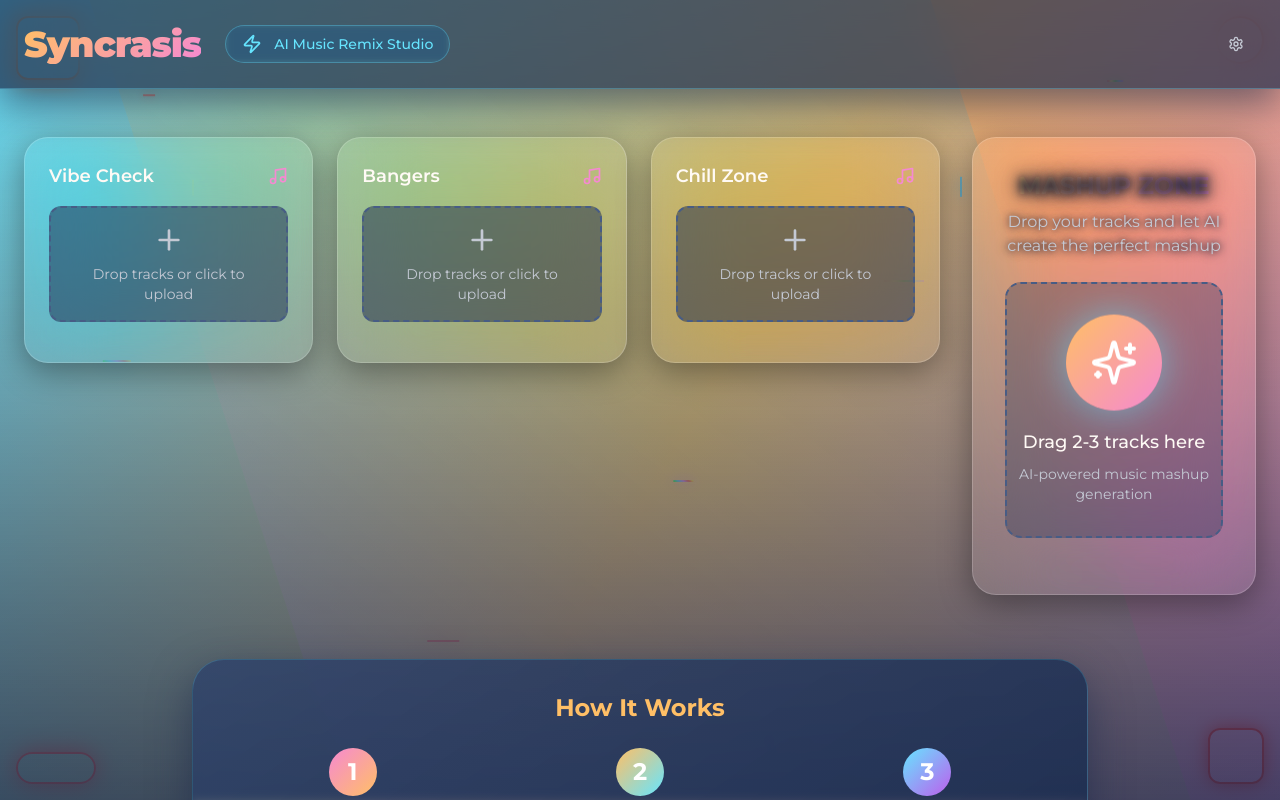
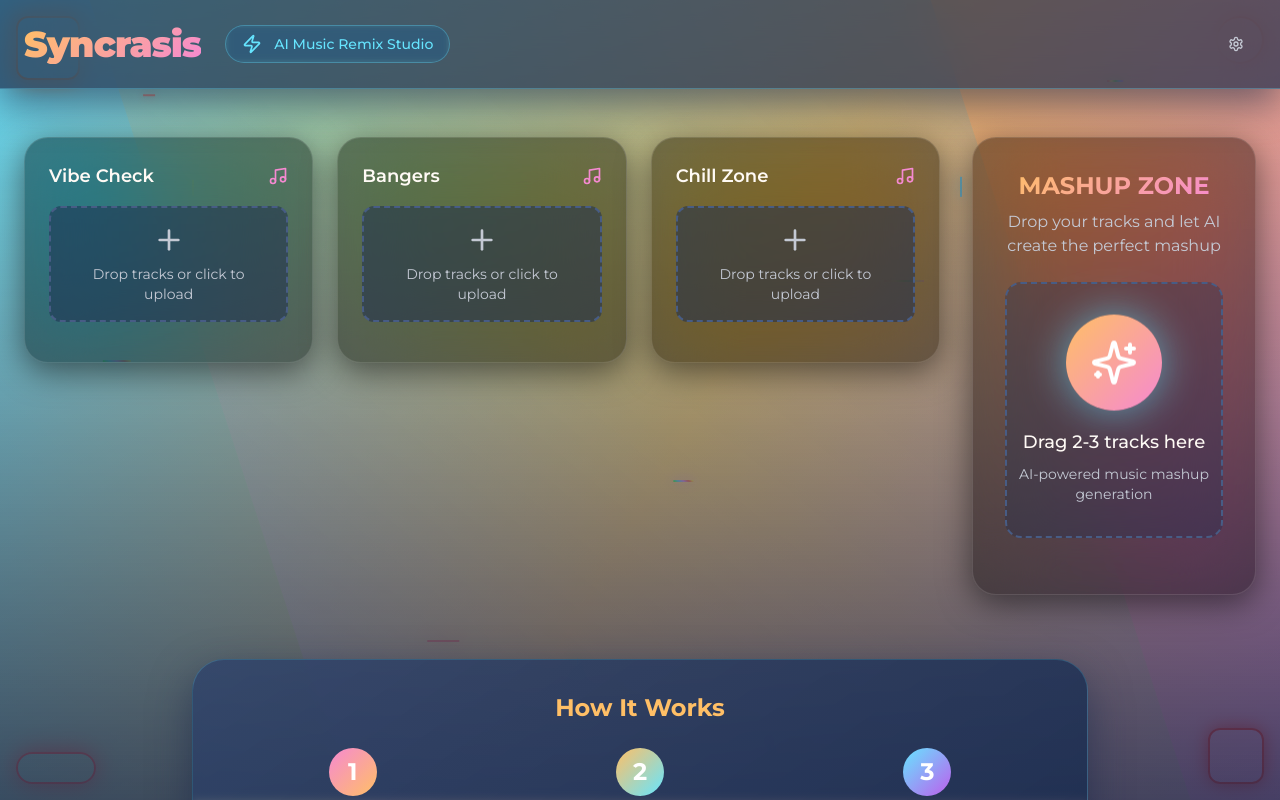
Before and after one commit to tylerbessire/remix-renaissance-forge, a React (Vite) app: page / in a window 1280 px wide. Shown: the top 800 px of the page. Built offline with nearby package versions, Linux system fonts and the light colour scheme.

Commit message:
Refine UI and add rave effect
Adjusted UI tones to be slightly darker. Reverted "Mashup Zone" font to a previous style. Implemented a "rave" mode that darkens the app and triggers a laser light show in the background when the "Create Mashup" button is pressed.

```diff
--- a/src/components/MashupZone.tsx
+++ b/src/components/MashupZone.tsx
@@ -1,4 +1,4 @@
-import { useState } from "react";
+import { useState, useEffect } from "react";
 import { Card } from "@/components/ui/card";
 import { Button } from "@/components/ui/button";
 import { Progress } from "@/components/ui/progress";
@@ -24,6 +24,7 @@ interface MashupZoneProps {
   selectedSongs: Song[];
   onRemoveSong: (songId: string) => void;
   onClearAll: () => void;
+  onRaveModeChange?: (isRave: boolean) => void;
   className?: string;
 }
 
@@ -31,10 +32,16 @@ export const MashupZone = ({
   selectedSongs,
   onRemoveSong,
   onClearAll,
+  onRaveModeChange,
   className
 }: MashupZoneProps) => {
   const [result, setResult] = useState<MashupResult | null>(null);
   const { generateMashup, isProcessing, progress, processingStep } = useMashupGenerator();
+
+  // Trigger rave mode when processing
+  useEffect(() => {
+    onRaveModeChange?.(isProcessing);
+  }, [isProcessing, onRaveModeChange]);
 
   const handleDrop = (e: React.DragEvent) => {
     e.preventDefault();
@@ -71,10 +78,10 @@ export const MashupZone = ({
       <div className="text-center space-y-6">
         {/* Header */}
         <div className="space-y-2">
-          <h2 className="text-2xl font-bold bg-gradient-sunset bg-clip-text text-transparent" style={{ textShadow: '0 0 8px hsl(var(--background)), 0 0 16px hsl(var(--background)), 0 0 24px hsl(var(--background))' }}>
+          <h2 className="text-2xl font-bold bg-gradient-sunset bg-clip-text text-transparent">
             MASHUP ZONE
           </h2>
-          <p className="text-muted-foreground max-w-md mx-auto" style={{ textShadow: '0 0 6px hsl(var(--background)), 0 0 12px hsl(var(--background))' }}>
+          <p className="text-muted-foreground max-w-md mx-auto">
             Drop your tracks and let AI create the perfect mashup
           </p>
         </div>
--- a/src/index.css
+++ b/src/index.css
@@ -77,11 +77,11 @@ All colors MUST be HSL. Bright, vibrant, modern vibes.
     --shadow-card: 0 15px 40px hsl(var(--cobalt-deep) / 0.6);
 
     /* Glass morphism effects - Apple style */
-    --glass-background: hsla(0, 0%, 100%, 0.1);
-    --glass-background-dark: hsla(0, 0%, 0%, 0.2);
-    --glass-border: hsla(0, 0%, 100%, 0.18);
-    --glass-border-dark: hsla(0, 0%, 255%, 0.1);
-    --glass-shadow: 0 8px 32px hsla(0, 0%, 0%, 0.37);
+    --glass-background: hsla(0, 0%, 0%, 0.4);
+    --glass-background-dark: hsla(0, 0%, 0%, 0.6);
+    --glass-border: hsla(0, 0%, 100%, 0.12);
+    --glass-border-dark: hsla(0, 0%, 255%, 0.08);
+    --glass-shadow: 0 8px 32px hsla(0, 0%, 0%, 0.5);
 
     /* Text bubble effects */
     --text-shadow-bubble: 0 0 8px hsl(var(--background)), 0 0 16px hsl(var(--background)), 0 0 24px hsl(var(--background));
--- a/src/pages/Index.tsx
+++ b/src/pages/Index.tsx
@@ -19,6 +19,7 @@ interface Column {
 }
 
 const Index = () => {
+  const [isRaveMode, setIsRaveMode] = useState(false);
   const [columns, setColumns] = useState<Column[]>([
     { id: "1", title: "Vibe Check", songs: [] },
     { id: "2", title: "Bangers", songs: [] },
@@ -72,9 +73,9 @@ const Index = () => {
   };
 
   return (
-    <div className="min-h-screen bg-gradient-vibrant relative overflow-hidden">
+    <div className={`min-h-screen bg-gradient-vibrant relative overflow-hidden transition-all duration-1000 ${isRaveMode ? 'animate-rave-flash' : ''}`}>
       {/* LED Circuit Background */}
-      <div className="fixed inset-0 pointer-events-none z-0">
+      <div className={`fixed inset-0 pointer-events-none z-0 transition-all duration-1000 ${isRaveMode ? 'animate-laser-strobe' : ''}`}>
         {/* Horizontal LED trails - Multi-color lasers */}
         <div className="absolute top-[10%] left-0 w-4 h-0.5 opacity-80 animate-led-flow-h1 shadow-[0_0_10px_hsl(var(--electric-green))]" style={{ background: 'var(--laser-rainbow)' }} />
         <div className="absolute top-[25%] left-0 w-6 h-0.5 bg-electric-blue opacity-70 animate-led-flow-h2 shadow-[0_0_15px_hsl(var(--electric-blue))] animate-color-shift" />
@@ -161,6 +162,7 @@ const Index = () => {
                 selectedSongs={selectedSongs}
                 onRemoveSong={removeFromMashup}
                 onClearAll={clearMashup}
+                onRaveModeChange={setIsRaveMode}
               />
             </div>
           </div>
--- a/tailwind.config.ts
+++ b/tailwind.config.ts
@@ -174,6 +174,20 @@ export default {
 					'50%': { filter: 'hue-rotate(180deg)' },
 					'75%': { filter: 'hue-rotate(270deg)' },
 					'100%': { filter: 'hue-rotate(360deg)' }
+				},
+				'rave-flash': {
+					'0%': { opacity: '1' },
+					'25%': { opacity: '0.4' },
+					'50%': { opacity: '1' },
+					'75%': { opacity: '0.6' },
+					'100%': { opacity: '1' }
+				},
+				'laser-strobe': {
+					'0%': { transform: 'scale(1)', filter: 'brightness(1) saturate(1)' },
+					'25%': { transform: 'scale(1.05)', filter: 'brightness(1.5) saturate(2)' },
+					'50%': { transform: 'scale(1)', filter: 'brightness(2) saturate(3)' },
+					'75%': { transform: 'scale(1.02)', filter: 'brightness(1.8) saturate(2.5)' },
+					'100%': { transform: 'scale(1)', filter: 'brightness(1) saturate(1)' }
 				}
 			},
 			animation: {
@@ -189,7 +203,9 @@ export default {
 				'led-flow-v2': 'led-flow-vertical 3.5s linear infinite reverse',
 				'led-flow-d1': 'led-flow-diagonal 5s linear infinite',
 				'led-flow-d2': 'led-flow-diagonal 6s linear infinite reverse',
-				'color-shift': 'color-shift 8s ease-in-out infinite'
+				'color-shift': 'color-shift 8s ease-in-out infinite',
+				'rave-flash': 'rave-flash 0.8s ease-in-out infinite',
+				'laser-strobe': 'laser-strobe 1.2s ease-in-out infinite'
 			},
 			backgroundImage: {
 				'gradient-sunset': 'var(--gradient-sunset)',
```
